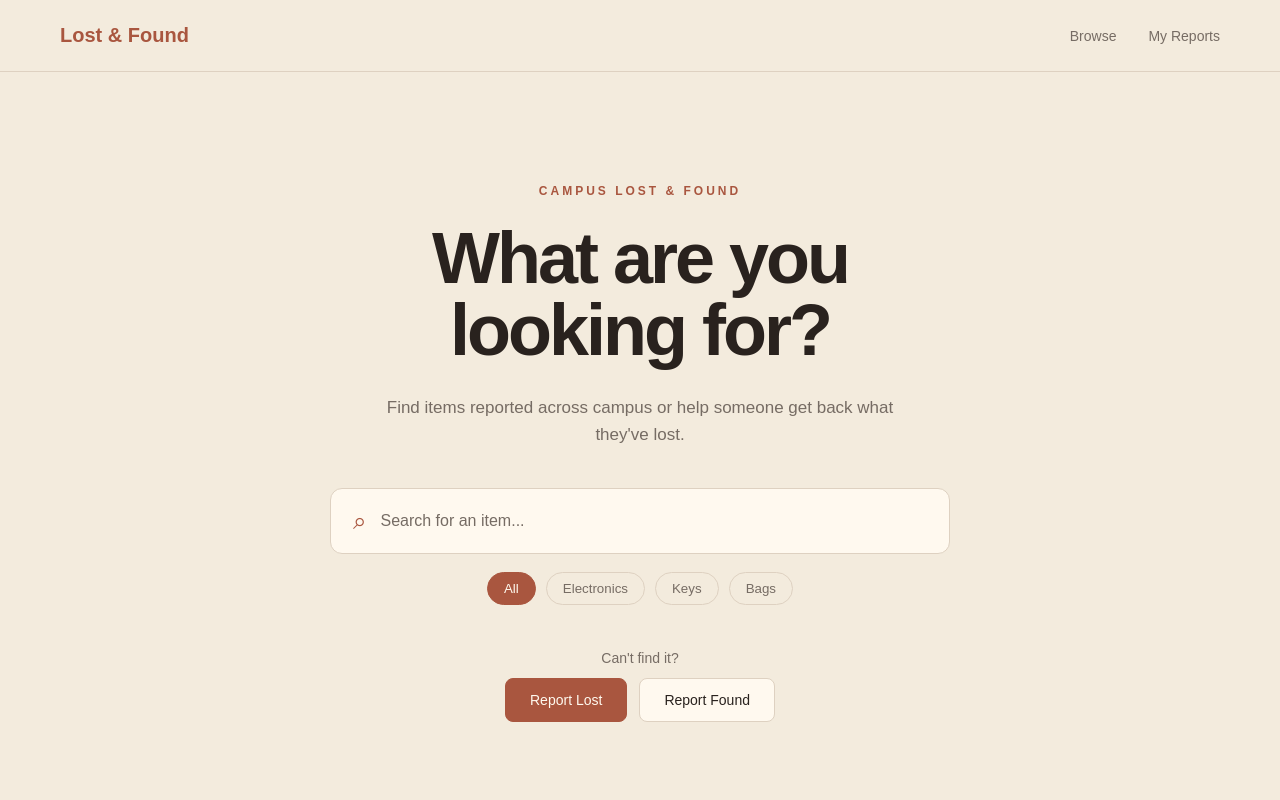
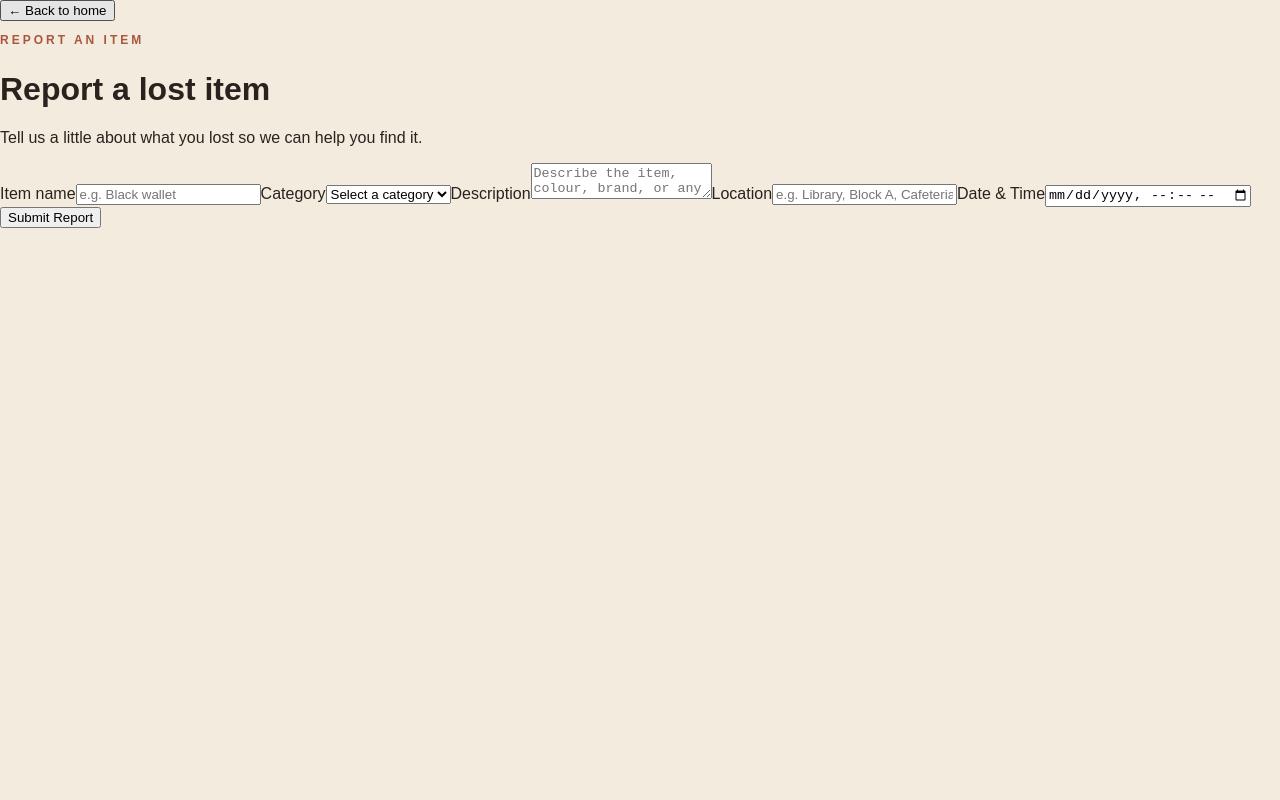
Before and after one commit to sowmyadurga08-ctrl/Lost-and-Found, a React (Vite) app in the folder lost-and-found/: page / in a window 1280 px wide. Both pictures are taken after a click on the button "Report Lost". Shown: the top 800 px of the page. Built offline with nearby package versions, Linux system fonts and the light colour scheme.

Commit message:
Add smart matching

```diff
--- a/lost-and-found/src/App.jsx
+++ b/lost-and-found/src/App.jsx
@@ -5,37 +5,230 @@ function App() {
   const [search, setSearch] = useState('')
   const [category, setCategory] = useState('All')
   const [selectedItem, setSelectedItem] = useState(null)
-    const items = [
+  const [view, setView] = useState('home')
+  const [itemName, setItemName] = useState('')
+  const [itemCategory, setItemCategory] = useState('')
+  const [description, setDescription] = useState('')
+  const [location, setLocation] = useState('')
+  const [dateTime, setDateTime] = useState('')
+  const [reportType, setReportType] = useState('Lost')
+    const [items, setItems] = useState([
     {
       name: 'iPhone',
       location: 'Block A',
       status: 'Lost',
       icon: '📱',
-      category: 'Electronics'
+      category: 'Electronics',
+      description: 'Black iPhone with a clear case',
+      dateTime: '2026-09-09T14:00'
     },
     {
       name: 'Keys',
       location: 'Library',
       status: 'Found',
       icon: '🔑',
-      category: 'Keys'
+      category: 'Keys',
+      description: 'A set of three silver keys',
+      dateTime: '2026-09-09T12:30'
     },
     {
       name: 'AirPods',
       location: 'Cafeteria',
       status: 'Lost',
       icon: '🎧',
-      category: 'Electronics'
+      category: 'Electronics',
+      description: 'White AirPods in a white charging case',
+      dateTime: '2026-09-09T15:00'
     }
-  ]
+  ])
+  const calculateMatch = (lostItem, foundItem) => {
+  let score = 0
+
+  if (lostItem.category === foundItem.category) {
+    score += 25
+  }
+
+  if (lostItem.name.toLowerCase() === foundItem.name.toLowerCase()) {
+    score += 25
+  }
+
+  if (lostItem.location.toLowerCase() === foundItem.location.toLowerCase()) {
+    score += 20
+  }
+
+  if (lostItem.description.toLowerCase().includes(foundItem.description.toLowerCase()) ||
+      foundItem.description.toLowerCase().includes(lostItem.description.toLowerCase())) {
+    score += 15
+  }
+
+  if (lostItem.dateTime && foundItem.dateTime) {
+    const lostTime = new Date(lostItem.dateTime)
+    const foundTime = new Date(foundItem.dateTime)
+
+    const difference = Math.abs(lostTime - foundTime) / (1000 * 60)
+
+    if (difference <= 30) {
+      score += 15
+    } else if (difference <= 60) {
+      score += 10
+    } else if (difference <= 120) {
+      score += 5
+    }
+  }
+
+  return score
+}
+const lostItems = items.filter((item) => item.status === 'Lost')
+const foundItems = items.filter((item) => item.status === 'Found')
+const possibleMatches = lostItems.flatMap((lostItem) =>
+  foundItems
+    .map((foundItem) => ({
+      lostItem,
+      foundItem,
+      score: calculateMatch(lostItem, foundItem)
+    }))
+    .filter((match) => match.score >= 50)
+)
+const getMatchReasons = (lostItem, foundItem) => {
+  const reasons = []
+
+  if (lostItem.category === foundItem.category) {
+    reasons.push('Same category')
+  }
+
+  if (lostItem.name.toLowerCase() === foundItem.name.toLowerCase()) {
+    reasons.push('Same item name')
+  }
+
+  if (lostItem.location.toLowerCase() === foundItem.location.toLowerCase()) {
+    reasons.push('Same location')
+  }
+
+  if (
+    lostItem.description.toLowerCase().includes(foundItem.description.toLowerCase()) ||
+    foundItem.description.toLowerCase().includes(lostItem.description.toLowerCase())
+  ) {
+    reasons.push('Similar description')
+  }
+
+  if (lostItem.dateTime && foundItem.dateTime) {
+    const difference =
+      Math.abs(new Date(lostItem.dateTime) - new Date(foundItem.dateTime)) /
+      (1000 * 60)
+
+    if (difference <= 30) {
+      reasons.push('Reported within 30 minutes')
+    } else if (difference <= 60) {
+      reasons.push('Reported within an hour')
+    }
+  }
+
+  return reasons
+}
     const filteredItems = items.filter((item) => {
       const matchesSearch = item.name.toLowerCase().includes(search.toLowerCase())
       const matchesCategory = category === 'All' || item.category === category
 
       return matchesSearch && matchesCategory
     })
+        if (view === 'report-lost') {
+      return (
+        <div className="app">
+          <main className="report-page">
+
+            <button
+              className="back-button"
+              onClick={() => setView('home')}
+            >
+              ← Back to home
+            </button>
+
+            <p className="eyebrow">REPORT AN ITEM</p>
+
+            <h1>Report a {reportType.toLowerCase()} item</h1>
+
+            <p className="report-description">
+              Tell us a little about what you lost so we can help you find it.
+            </p>
+            <div className="report-form">
+
+              <label>Item name</label>
+
+              <input
+              type="text"
+              placeholder="e.g. Black wallet"
+              value={itemName}
+              onChange={(e) => setItemName(e.target.value)}
+              />
+              <label>Category</label>
+
+              <select
+                value={itemCategory}
+                onChange={(e) => setItemCategory(e.target.value)}
+>
+                <option value="">Select a category</option>
+                <option value="Electronics">Electronics</option>
+                <option value="Keys">Keys</option>
+                <option value="Bags">Bags</option>
+                <option value="Other">Other</option>
+              </select>
+
+              <label>Description</label>
+              <textarea
+                placeholder="Describe the item, colour, brand, or any other details..."
+                value={description}
+                onChange={(e) => setDescription(e.target.value)}
+              ></textarea>
+
+              <label>Location</label>
+              <input
+                type="text"
+                placeholder="e.g. Library, Block A, Cafeteria"
+                value={location}
+                onChange={(e) => setLocation(e.target.value)}
+              />
+
+              <label>Date & Time</label>
+              <input
+                type="datetime-local"
+                value={dateTime}
+                onChange={(e) => setDateTime(e.target.value)}
+              />
+
+              <button
+                className="submit-button"
+                onClick={() => {
+                  const newItem = {
+                    name: itemName,
+                    location: location,
+                    status: reportType,
+                    icon: '📦',
+                    category: itemCategory,
+                    description: description,
+                    dateTime: dateTime
+                  }
+
+                  setItems([...items, newItem])
+                  setView('home')
+
+                  setItemName('')
+                  setItemCategory('')
+                  setDescription('')
+                  setLocation('')
+                  setDateTime('')
+                }}
+              >
+                Submit Report
+              </button>
+            </div>
+
+          </main>
+        </div>
+      )
+    }
+
     if (selectedItem) {
-    return (
+      return (
       <div className="app">
         <main className="item-details">
           <button onClick={() => setSelectedItem(null)}>
@@ -139,8 +332,24 @@ function App() {
           <p className="report-text">Can't find it?</p>
 
           <div className="buttons">
-            <button className="primary-button">Report Lost</button>
-            <button className="secondary-button">Report Found</button>
+            <button
+              className="primary-button"
+              onClick={() => {
+                setReportType('Lost')
+                setView('report-lost')
+              }}
+            >
+              Report Lost
+            </button>
+            <button
+              className="secondary-button"
+              onClick={() => {
+                setReportType('Found')
+                setView('report-lost')
+              }}
+            >
+              Report Found
+            </button>
           </div>
 
         </section>
@@ -185,30 +394,33 @@ function App() {
             <a href="#">View all</a>
           </div>
           <div className="match-items">
-            <div className="match-card">
-              <div className="match-icon">🎧</div>
+            {possibleMatches.map((match, index) => (
+              <div className="match-card" key={index}>
+                <div className="match-icon">
+                  {match.lostItem.icon}
+                </div>
+
               <div className="match-info">
-                <h3>Airpods</h3>
-                <p>Found near Cafeteria</p>
+                <h3>{match.lostItem.name}</h3>
+
+                <p>
+                  Found near {match.foundItem.location}
+                </p>
+
                 <div className="match-score">
-                  <strong>87%</strong>
+                  <strong>{match.score}%</strong>
                   <span>possible match</span>
                 </div>
+                <div className="match-reasons">
+                  {getMatchReasons(match.lostItem, match.foundItem).map((reason, reasonIndex) => (
+                    <span key={reasonIndex}>✓ {reason}</span>
+                  ))}
+                </div>
               </div>
-          </div>
-          <div className="match-card">
-            <div className="match-icon">🎒</div>
-            <div className="match-info">
-              <h3>Black Backpack</h3>
-              <p>Reported near Block A</p>
-              <div className="match-score">
-                <strong>76%</strong>
-                <span>possible match</span>
-              </div>
-            </div>
-          </div>
+             </div>
+            ))}
         </div>
-                </section>
+           </section>
 
         <section className="how-it-works">
 
```
